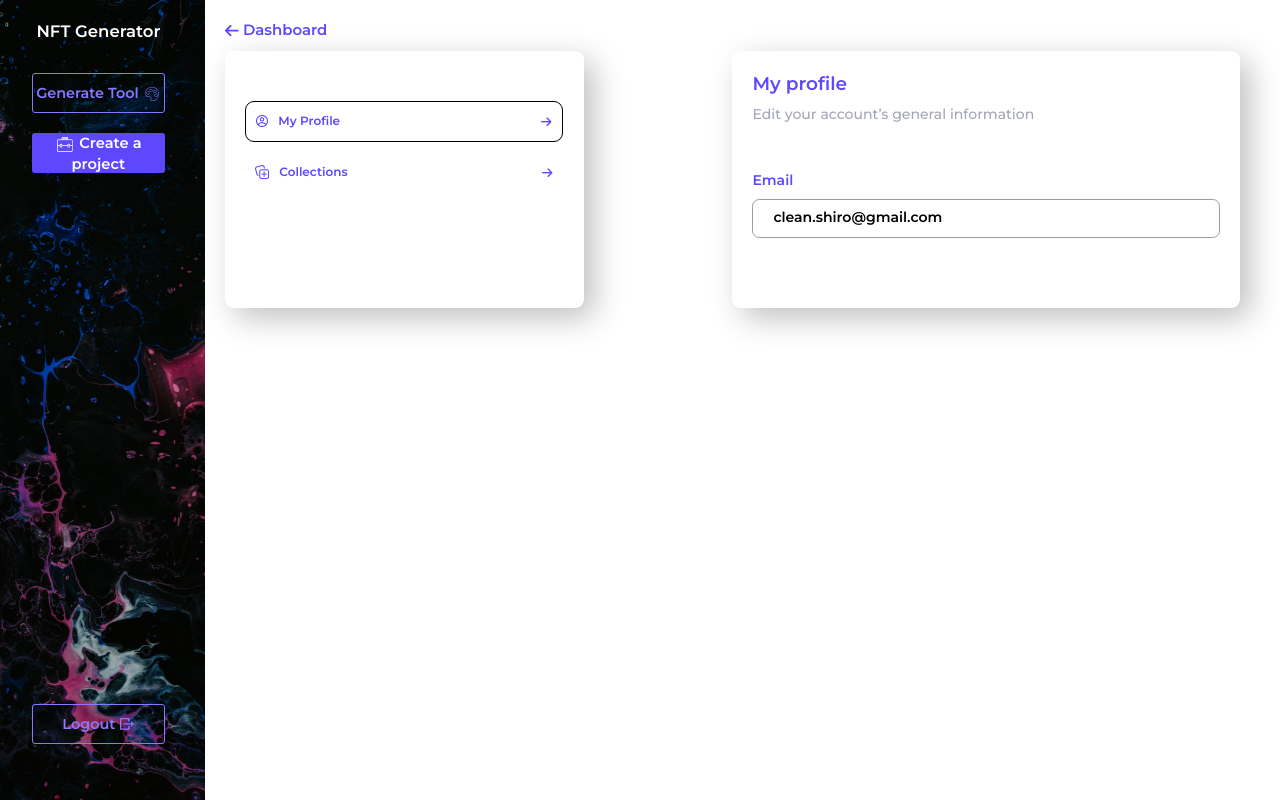
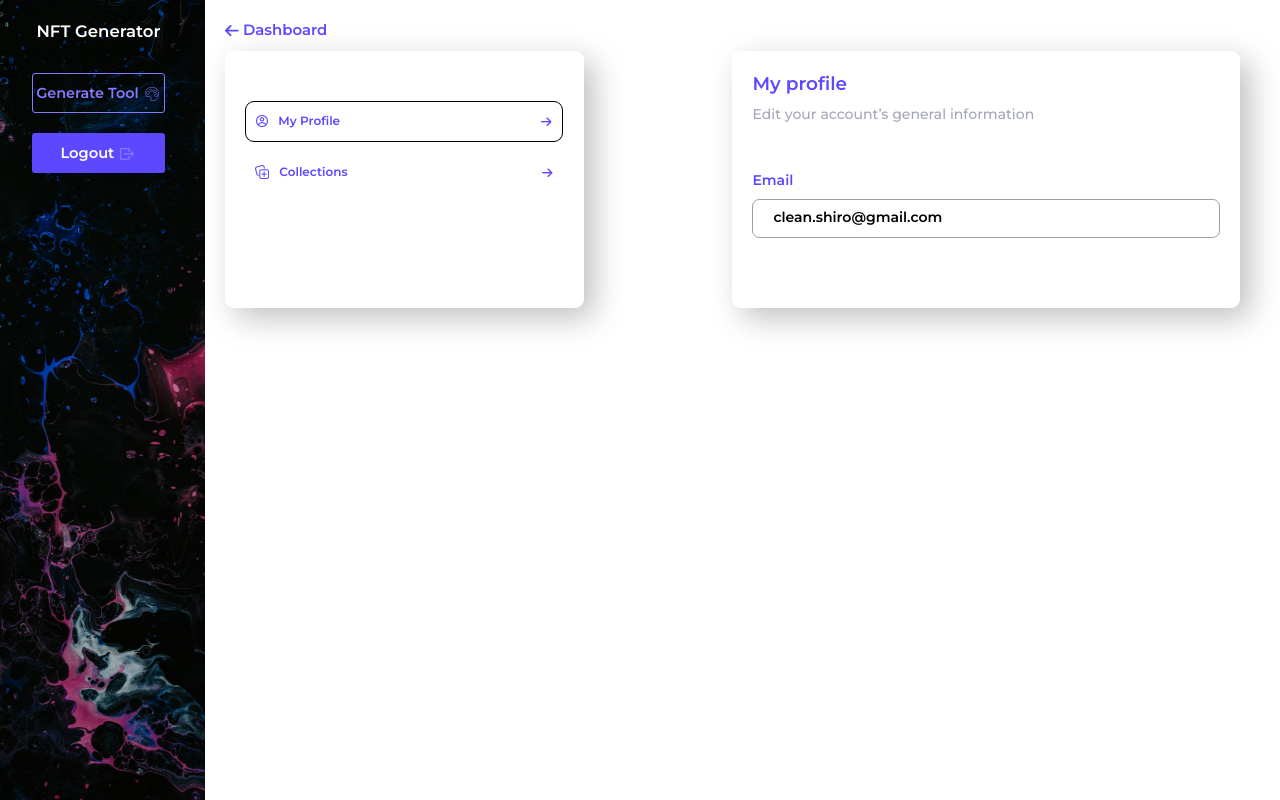
Before and after one commit to Zero-i00/NFTGenerator, a Django app: page /profile/ in a window 1280 px wide. Run offline with Django 4.2, Linux system fonts and the light colour scheme; a user stored in the database is signed in; data comes from the database, SQL or seed files in the repository; both versions use the stored data as it was after the commit; parts of the project's set-up code (start-up, migrations or seed data) failed here and were passed over; some libraries are stand-ins or nearby versions.

Commit message:
delete btn

```diff
--- a/static/profile/style.css
+++ b/static/profile/style.css
@@ -121,7 +121,7 @@ main .left-bar .bottom-bar .my-profile-btn {
     color: #FFFFFF;
 }
 
-main .left-bar .bottom-bar .logout-btn {
+main .left-bar .top-part .logout-btn {
     width: 100%;
     height: 40px;
     margin-top: 20px;
--- a/templates/profile/index.html
+++ b/templates/profile/index.html
@@ -20,10 +20,10 @@
                                 <img src="{% static 'img/palette.png' %}" alt="()">
                             </button>
                         </a>
-                        <a href="">
+                        <a href="/logout">
                             <button class="create-project-btn">
-                                <img src="{% static 'img/bag.png' %}" alt="+">
-                                Create a project
+                                Logout
+                                <img src="{% static 'img/out-door.png' %}" alt=">">
                             </button>
                         </a>
                     </li>
@@ -34,12 +34,12 @@
 {#                                <img src="{% static 'img/user.png' %}" alt="u">#}
 {#                            </button>#}
 {#                        </a>#}
-                        <a href="/logout">
-                            <button class="logout-btn">
-                                Logout
-                                <img src="{% static 'img/out-door.png' %}" alt=">">
-                            </button>
-                        </a>
+{#                        <a href="/logout">#}
+{#                            <button class="logout-btn">#}
+{#                                Logout#}
+{#                                <img src="{% static 'img/out-door.png' %}" alt=">">#}
+{#                            </button>#}
+{#                        </a>#}
                     </li>
                 </ul>
             </div>
```
Also changed, not shown: db.sqlite3.
